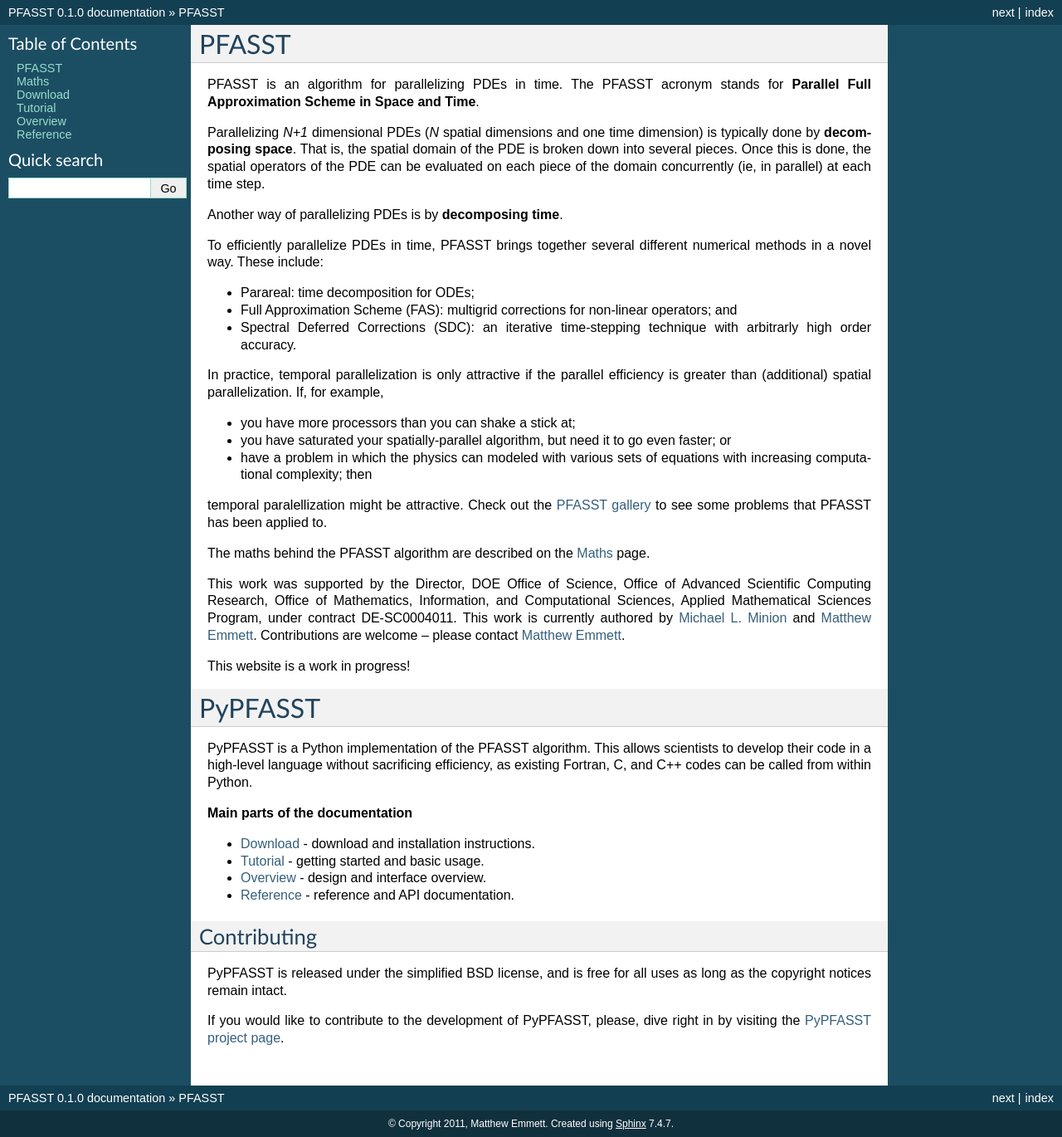
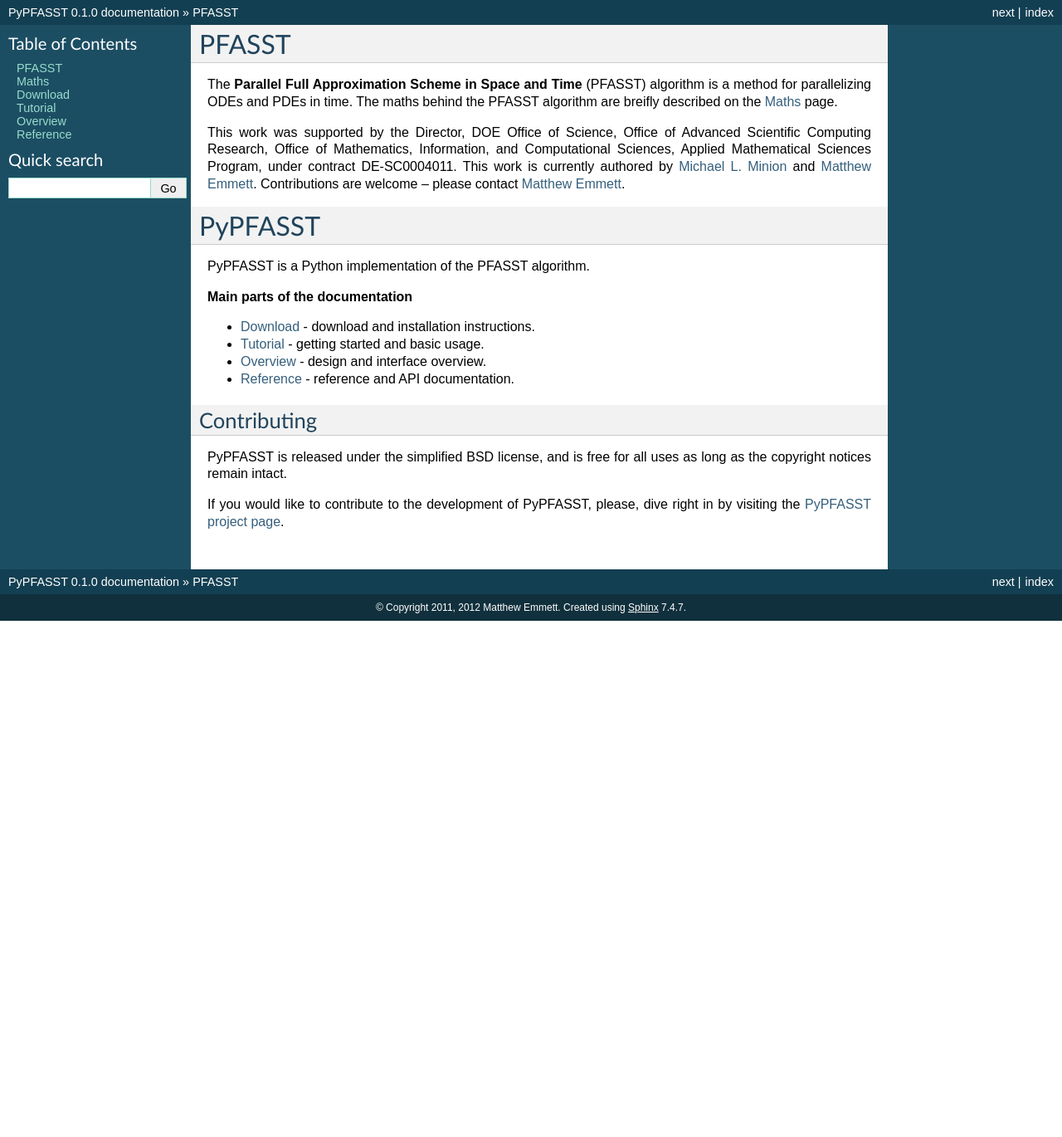
Before and after one commit to memmett/PyPFASST, a Sphinx documentation site: the page built from docs/index.rst, in a window 1280 px wide and 1370 px high. Shown: the whole window at 83% size. Built offline with Sphinx 7.4.7, drawn with Linux system fonts in a browser that asks for light colours; the version number is read from the project's files by our own code.

Commit message:
DOCS: Various documentation updates.

```diff
--- a/docs/conf.py
+++ b/docs/conf.py
@@ -31,8 +31,8 @@ html_sidebars = {
     }
 
 # project information
-project   = 'PFASST'
-copyright = '2011, Matthew Emmett'
+project   = 'PyPFASST'
+copyright = '2011, 2012 Matthew Emmett'
 
 execfile('../version.py')               # this sets 'version'
 release = version
--- a/docs/index.rst
+++ b/docs/index.rst
@@ -1,47 +1,9 @@
 PFASST
 ======
 
-PFASST is an algorithm for parallelizing PDEs in time.  The PFASST
-acronym stands for **Parallel Full Approximation Scheme in Space
-and Time**.
-
-Parallelizing *N+1* dimensional PDEs (*N* spatial dimensions and one
-time dimension) is typically done by **decomposing space**.  That is,
-the spatial domain of the PDE is broken down into several pieces.
-Once this is done, the spatial operators of the PDE can be evaluated
-on each piece of the domain concurrently (ie, in parallel) at each
-time step.
-
-Another way of parallelizing PDEs is by **decomposing time**.
-
-To efficiently parallelize PDEs in time, PFASST brings together
-several different numerical methods in a novel way.  These
-include:
-
-* Parareal: time decomposition for ODEs;
-
-* Full Approximation Scheme (FAS): multigrid corrections for
-  non-linear operators; and
-
-* Spectral Deferred Corrections (SDC): an iterative time-stepping
-  technique with arbitrarly high order accuracy.
-
-In practice, temporal parallelization is only attractive if the
-parallel efficiency is greater than (additional) spatial
-parallelization.  If, for example,
-
-* you have more processors than you can shake a stick at;
-
-* you have saturated your spatially-parallel algorithm, but need it to
-  go even faster; or
-
-* have a problem in which the physics can modeled with various sets of
-  equations with increasing computational complexity; then
-
-temporal paralellization might be attractive.  Check out the `PFASST
-gallery`_ to see some problems that PFASST has been applied to.
-
-The maths behind the PFASST algorithm are described on the
+The **Parallel Full Approximation Scheme in Space and Time** (PFASST)
+algorithm is a method for parallelizing ODEs and PDEs in time.  The
+maths behind the PFASST algorithm are breifly described on the
 :doc:`maths` page.
 
 This work was supported by the Director, DOE Office of Science, Office
@@ -51,16 +13,11 @@ Program, under contract DE-SC0004011.  This work is currently authored
 by `Michael L. Minion`_ and `Matthew Emmett`_.  Contributions are
 welcome -- please contact `Matthew Emmett`_.
 
-This website is a work in progress!
-
 
 PyPFASST
 ========
 
-PyPFASST is a Python implementation of the PFASST algorithm.  This
-allows scientists to develop their code in a high-level language
-without sacrificing efficiency, as existing Fortran, C, and C++ codes
-can be called from within Python.
+PyPFASST is a Python implementation of the PFASST algorithm.
 
 **Main parts of the documentation**
 
@@ -92,6 +49,5 @@ please, dive right in by visiting the `PyPFASST project page`_.
 
 
 .. _`Michael L. Minion`: http://amath.unc.edu/Minion/Minion
-.. _`Matthew Emmett`: http://www.unc.edu/~mwemmett/
+.. _`Matthew Emmett`: http://emmett.ca/matthew/
 .. _`PyPFASST project page`: https://github.com/memmett/PyPFASST
-.. _`PFASST gallery`: http://www.unc.edu/~mwemmett/pfasst_gallery.html
```
Also changed, not shown: docs/examples.rst (deleted, +0 -48 lines), docs/overview.rst (+17 -22 lines), docs/reference.rst (+0 -13 lines), docs/tutorial.rst (+15 -0 lines), 3 other files.
